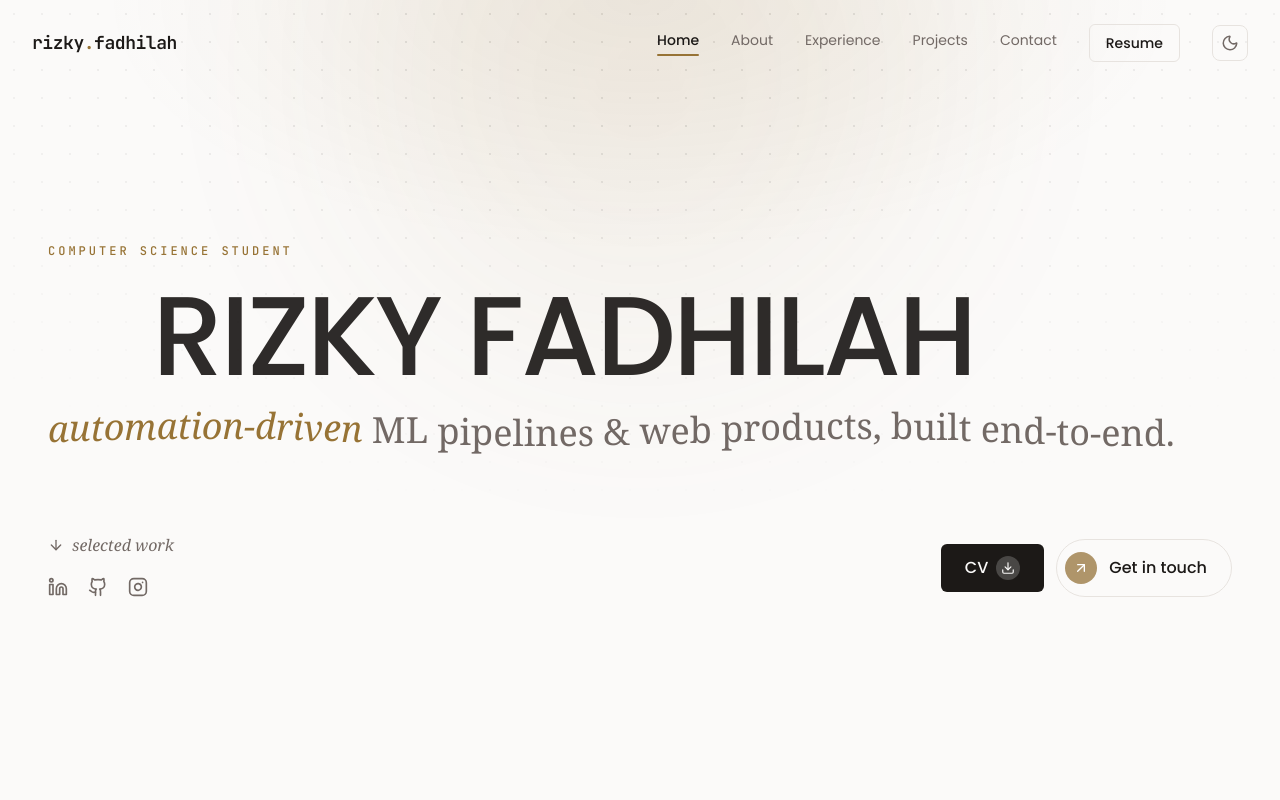
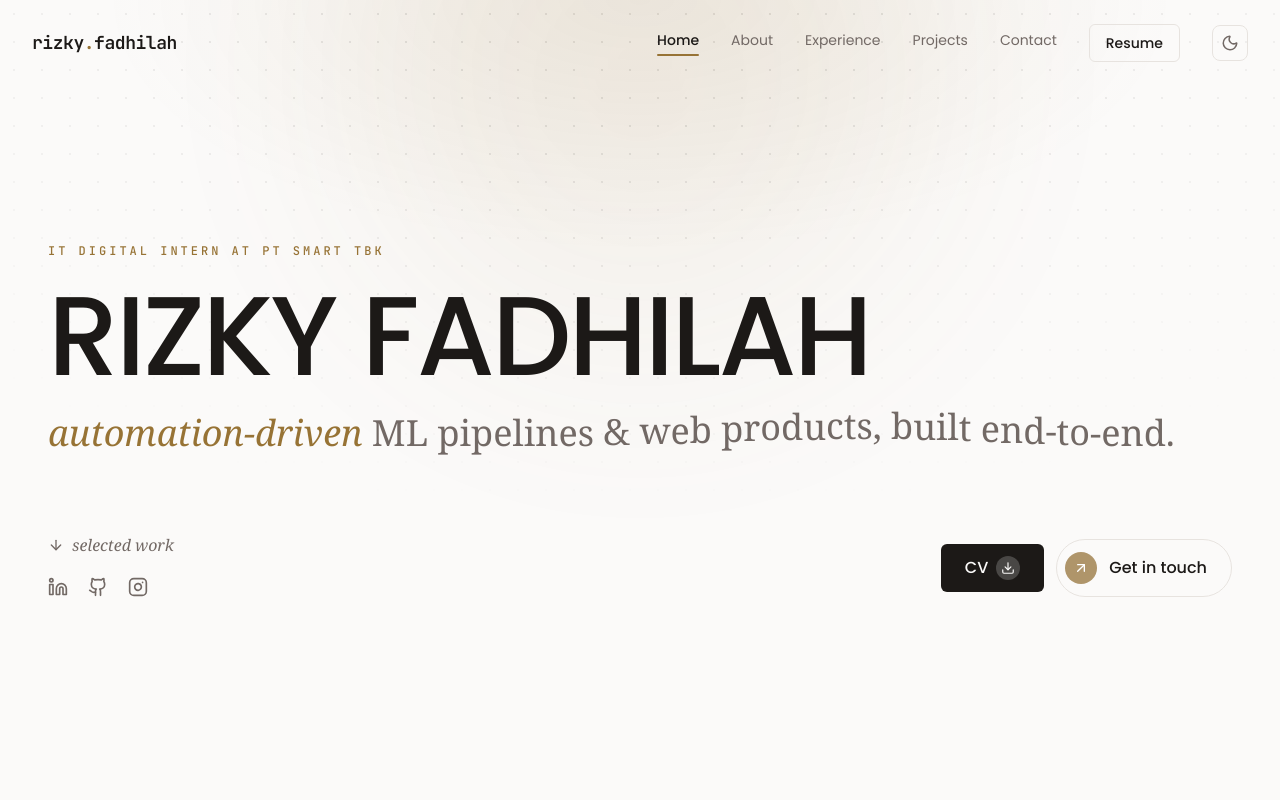
Before and after one commit to rizkyyfadhilahh/portfolio, a React (Vite) app: page / in a window 1280 px wide. Shown: the top 800 px of the page. Built offline with nearby package versions, Linux system fonts and the light colour scheme.

Commit message:
isi experience

```diff
--- a/index.html
+++ b/index.html
@@ -4,6 +4,17 @@
     <meta charset="UTF-8" />
     <link rel="icon" type="image/svg+xml" href="/favicon.svg" />
     <meta name="viewport" content="width=device-width, initial-scale=1.0" />
+    <meta
+      name="description"
+      content="Rizky Fadhilah — Computer Science student and IT Digital Intern at PT SMART Tbk, building machine learning models and full-stack web products end-to-end."
+    />
+    <meta property="og:title" content="Rizky Fadhilah | Portfolio" />
+    <meta
+      property="og:description"
+      content="Computer Science student and IT Digital Intern at PT SMART Tbk, building machine learning models and full-stack web products end-to-end."
+    />
+    <meta property="og:type" content="website" />
+    <meta property="og:image" content="/photo/MyPhoto.jpg" />
     <link rel="preconnect" href="https://fonts.googleapis.com" />
     <link rel="preconnect" href="https://fonts.gstatic.com" crossorigin />
     <link
--- a/src/components/HeroSection.jsx
+++ b/src/components/HeroSection.jsx
@@ -20,7 +20,7 @@ const WavyText = ({ text, className = "", startDelay = 0, reduceMotion = false }
         animate={{ y: [0, -7, 0] }}
         transition={{
           duration: 1.6,
-          repeat: Infinity,
+          repeat: 2,
           ease: "easeInOut",
           delay: startDelay + i * 0.045,
         }}
@@ -40,7 +40,7 @@ export const HeroSection = () => {
       <div className="container mx-auto flex-1 flex flex-col justify-center">
         <StaggerContainer stagger={0.1}>
           <StaggerItem className="section-label mb-6">
-            Computer Science Student
+            IT Digital Intern at PT SMART Tbk
           </StaggerItem>
 
           <StaggerItem y={26} className="overflow-hidden">
@@ -49,17 +49,12 @@ export const HeroSection = () => {
               animate={
                 reduceMotion
                   ? { x: 0, opacity: 1 }
-                  : { x: ["100vw", "0vw", "0vw", "-60vw"], opacity: [0, 1, 1, 0] }
+                  : { x: ["40vw", "0vw"], opacity: [0, 1] }
               }
               transition={
                 reduceMotion
                   ? { duration: 0.5 }
-                  : {
-                      duration: 5,
-                      times: [0, 0.25, 0.8, 1],
-                      ease: ["easeOut", "linear", "easeIn"],
-                      repeat: Infinity,
-                    }
+                  : { duration: 0.9, ease: [0.16, 1, 0.3, 1] }
               }
             >
               Rizky Fadhilah
--- a/src/components/ProjectsCarousel.jsx
+++ b/src/components/ProjectsCarousel.jsx
@@ -3,7 +3,7 @@ import { AnimatePresence, motion as Motion } from "framer-motion";
 import { ChevronLeft, ChevronRight, ExternalLink, Github } from "lucide-react";
 import { projects } from "@/data/projects";
 
-const AUTOPLAY_MS = 6000;
+const AUTOPLAY_MS = 11000;
 
 const slideVariants = {
   enter: (dir) => ({ x: dir > 0 ? 80 : -80, opacity: 0 }),
--- a/src/data/experience.js
+++ b/src/data/experience.js
@@ -15,17 +15,28 @@ export const experienceGroups = [
           {
             period: "Sep 2026 — Present",
             title: "Generative AI (GenAI) Engineer",
-            bullets: [],
+            bullets: [
+              "Building a Generative AI solution end-to-end alongside a cross-functional team, translating stakeholder-defined requirements into a working technical solution.",
+              "Collaborate closely with teammates and business stakeholders to scope requirements, iterate on solution design, and keep outputs aligned with real operational needs.",
+            ],
           },
           {
             period: "Jul 2026 — Aug 2026",
             title: "Business Intelligence (BI) Engineer",
-            bullets: [],
+            bullets: [
+              "Built a 6-year historical reporting solution that replaced a manual process previously redone in full every year, cutting the annual turnaround from 1–2 months down to a simple data refresh.",
+              "Prepared and cleaned multi-year source data and built the ETL pipeline feeding the report, ensuring consistent, audit-ready figures across all six years.",
+              "Partnered with business stakeholders to define reporting requirements, turning a recurring manual burden into a reusable, low-maintenance reporting asset.",
+            ],
           },
           {
             period: "Feb 2026 — Jun 2026",
             title: "Blockchain Developer",
-            bullets: [],
+            bullets: [
+              "Designed and built an end-to-end Supply Chain Recommendation System that analyzes historical logistics data to support faster, more informed route-selection decisions.",
+              "Owned the full pipeline from raw historical data to a working decision-support output, translating operational route-planning pain points into data-driven recommendation logic.",
+              "Validated recommendations with supply chain stakeholders against real operational constraints before rollout.",
+            ],
           },
         ],
       },
--- a/vite.config.js
+++ b/vite.config.js
@@ -2,6 +2,9 @@ import { defineConfig } from 'vite'
 import react from '@vitejs/plugin-react'
 import tailwindcss from "@tailwindcss/vite"
 import path from "path";
+import { fileURLToPath } from "url";
+
+const __dirname = path.dirname(fileURLToPath(import.meta.url));
 
 // https://vitejs.dev/config/
 export default defineConfig({
```
